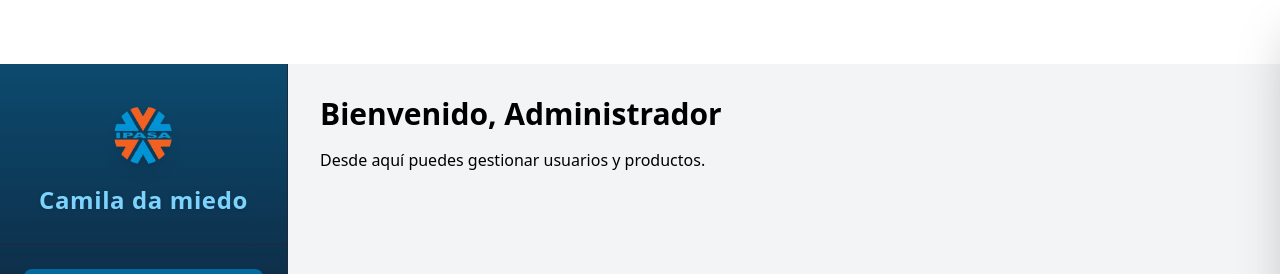
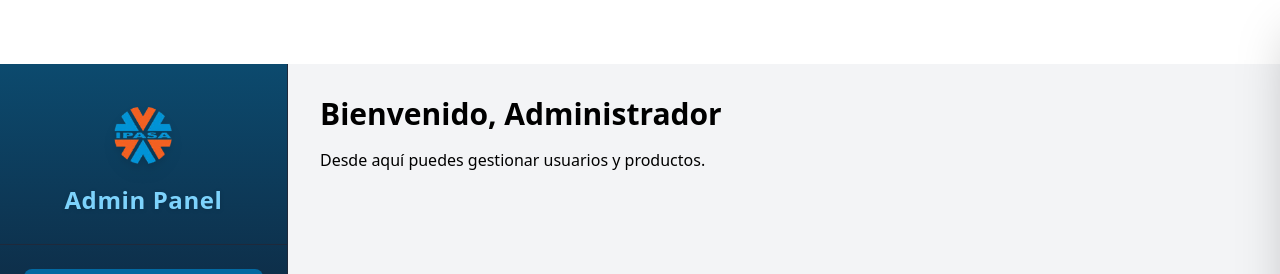
Before and after one commit to Manchego41/SWGVIPASA_front, a React (Vite) app: page /admin in a window 1280 px wide. Shown: the top 274 px of the page. Built offline with nearby package versions, Linux system fonts and the light colour scheme; no server answers; sample sign-in values are in the browser's storage.

Commit message:
Update AdminLayout.jsx

```diff
--- a/src/layouts/AdminLayout.jsx
+++ b/src/layouts/AdminLayout.jsx
@@ -40,7 +40,7 @@ export default function AdminLayout() {
       `}>
         <div className="px-8 pt-8 pb-6 flex flex-col items-center gap-2 border-b border-slate-800">
           <img src="/descarga-removebg-preview.png" alt="Logo" className="w-20 h-20 object-contain drop-shadow-lg transition-transform duration-300 hover:scale-105" />
-          <h2 className="text-2xl font-extrabold tracking-wide text-sky-300 drop-shadow mb-1 ">  Camila da miedo</h2>
+          <h2 className="text-2xl font-extrabold tracking-wide text-sky-300 drop-shadow mb-1 ">Admin Panel</h2>
         </div>
 
         <nav className="flex-1 px-6 py-6 space-y-2">
```
